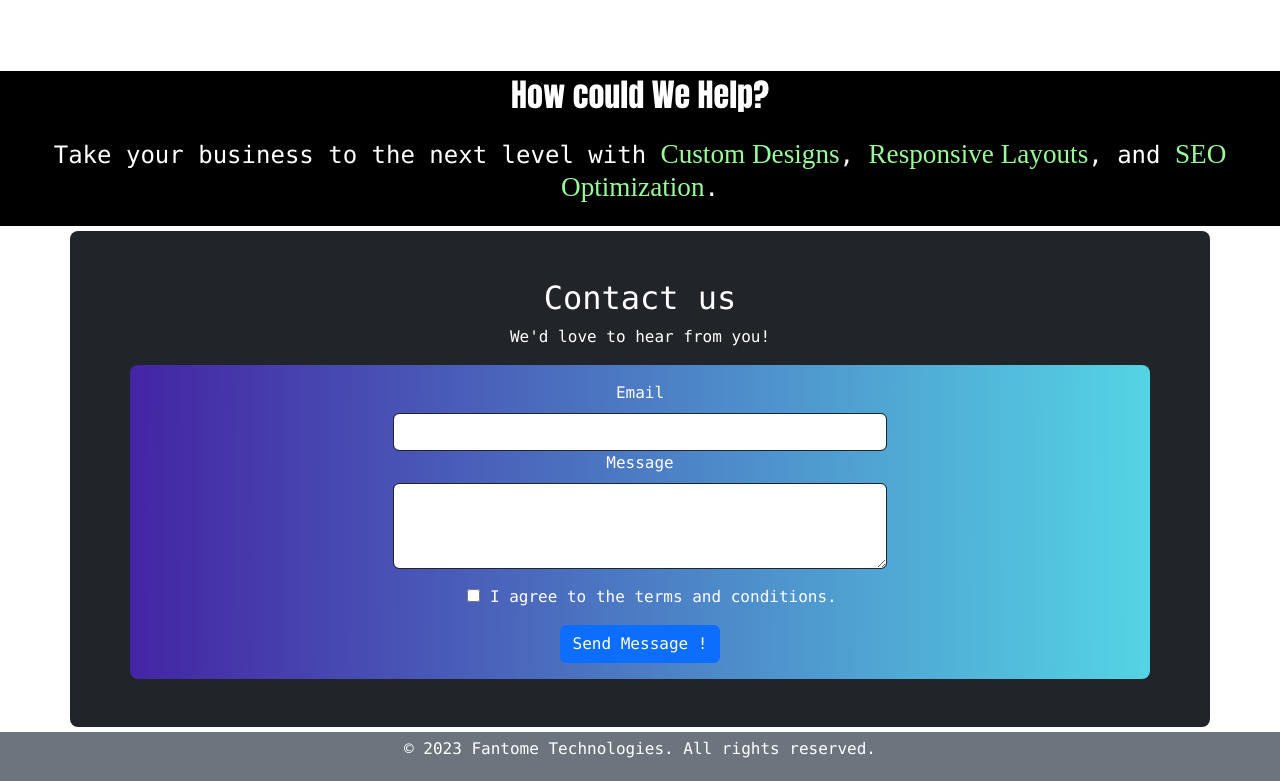
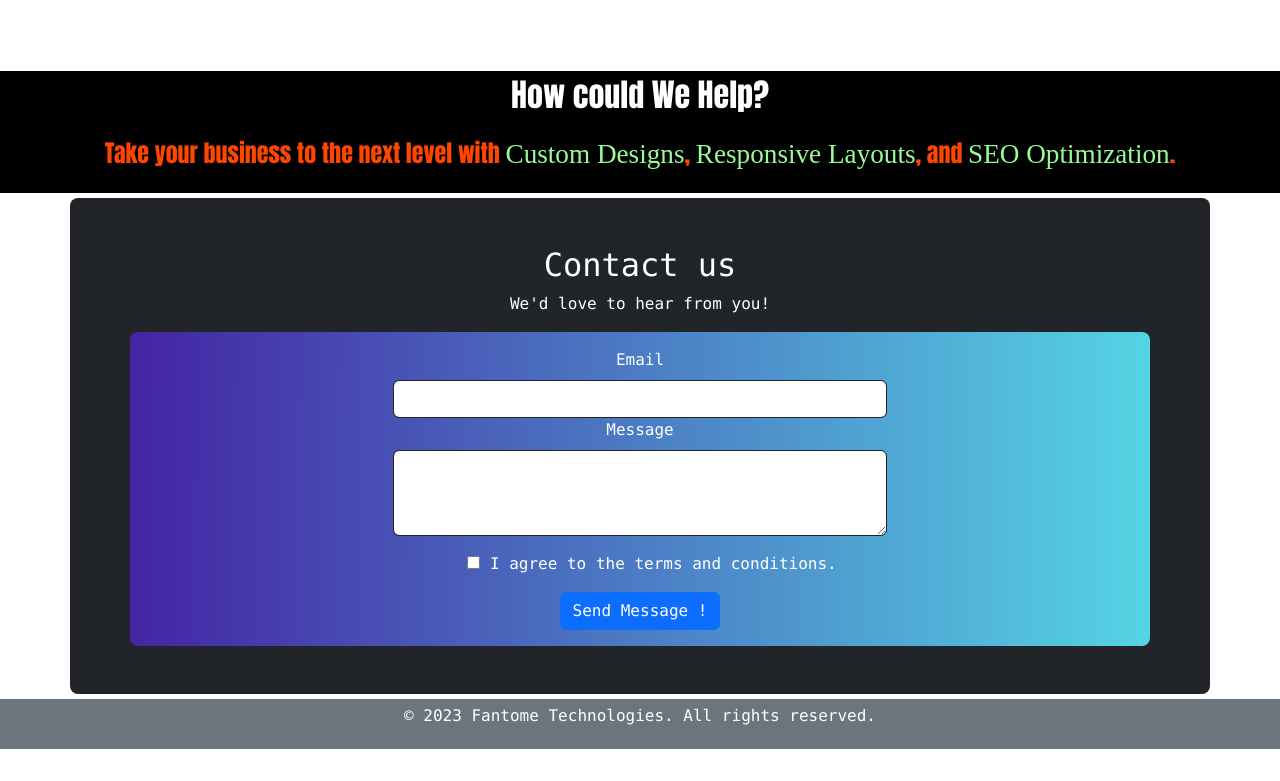
Before and after one commit to Loggingout/Company-Website, a website built with Vite: page FT/src/index.html in a window 1280 px wide. Shown: the part 859-1640 px from the top of the page. After the commit the page ends 1608 px from the top, so only its background shows below. Built offline with nearby package versions, Linux system fonts and the light colour scheme.

Commit message:
Class miss-spell, corrected now.

```diff
--- a/FT/src/styles.css
+++ b/FT/src/styles.css
@@ -85,7 +85,7 @@ body {
     font-size: 2rem;
 }
 
-.service.subtitle {
+.service-subtitle {
     font-family: 'Impact';
     font-weight: 400;
     color: orangered;
```
